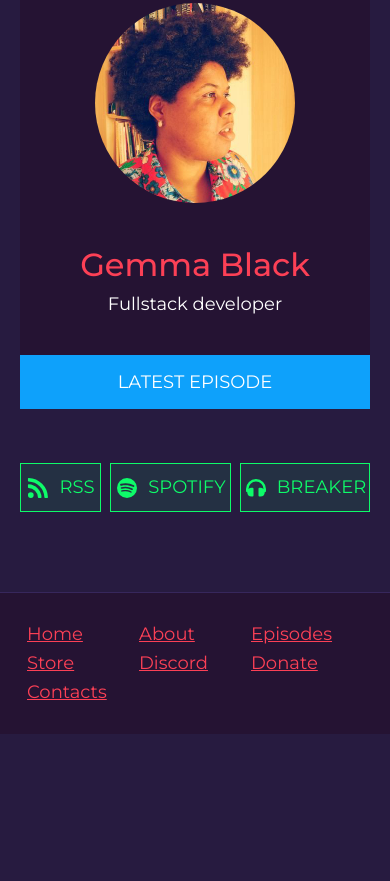
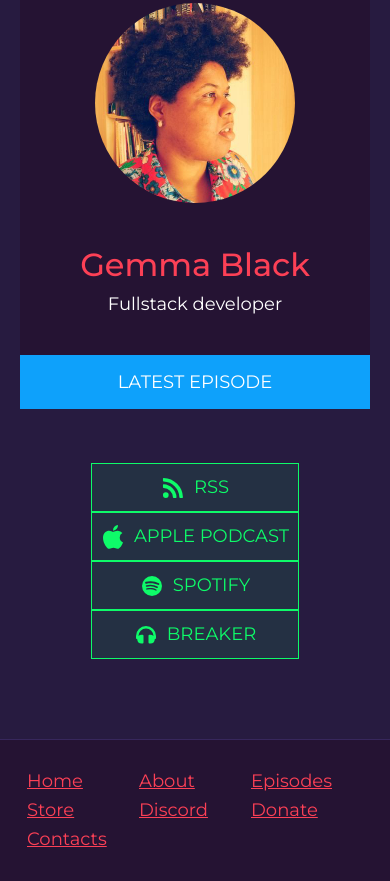
Before and after one commit to LandingInTech/landingintech, a Gatsby site: page / in a window 390 px wide. Shown: the part 600-1481 px from the top of the page. Before the commit the page ends 1334 px from the top, so only its background shows below. Built offline with nearby package versions, Linux system fonts and the light colour scheme; Gatsby itself is replaced by a stand-in of ours; some packages are replaced by stand-ins of ours.

Commit message:
Add apple podcast url

```diff
--- a/src/pages/index.js
+++ b/src/pages/index.js
@@ -8,6 +8,7 @@ import { graphql } from "gatsby"
 import RSS from "../images/icons/rss.svg"
 import SPOTIFY from "../images/icons/spotify.svg"
 import HEADPHONES from "../images/icons/headphones.svg"
+import APPLE from "../images/icons/apple.svg"
 
 const IndexPage = (props) =>  {
 
@@ -18,9 +19,10 @@ const IndexPage = (props) =>  {
       <SEO title="Home | Landing In Tech" />
       <section className="flex justify-center items-center flex-col py-12">
       <LatestEpisode details={episode}/>
-      <div className="flex">
-        <a href="https://feeds.soundcloud.com/users/soundcloud:users:849950239/sounds.rss" className="p-2 green-button flex items-center justify-center mr-2 md:mr-5"><img src={RSS} className="mb-0 mr-2" alt="RSS Feed" /> RSS</a>
-        <a href="https://open.spotify.com/show/6wKJSgr5FSOUMWbuQcVbxh" className="p-2 green-button flex items-center justify-center mr-2 md:mr-5"><img src={SPOTIFY} className="mb-0 mr-2" alt="RSS Feed" /> SPOTIFY</a>
+      <div className="flex flex-col md:flex-row">
+        <a href="https://feeds.soundcloud.com/users/soundcloud:users:849950239/sounds.rss" className="p-2 green-button flex items-center justify-center md:mr-5"><img src={RSS} className="mb-0 mr-2" alt="RSS Feed" /> RSS</a>
+        <a href="https://podcasts.apple.com/gb/podcast/landing-in-tech/id1524211616" className="p-2 green-button flex items-center justify-center md:mr-5"><img src={APPLE} className="mb-0 mr-2" alt="RSS Feed" /> APPLE PODCAST</a>
+        <a href="https://open.spotify.com/show/6wKJSgr5FSOUMWbuQcVbxh" className="p-2 green-button flex items-center justify-center md:mr-5"><img src={SPOTIFY} className="mb-0 mr-2" alt="RSS Feed" /> SPOTIFY</a>
         <a href="https://www.breaker.audio/landing-in-tech" className="p-2 green-button flex items-center justify-center"><img src={HEADPHONES} className="mb-0 mr-2" alt="RSS Feed" /> BREAKER</a>
       </div>
       </section>
```
